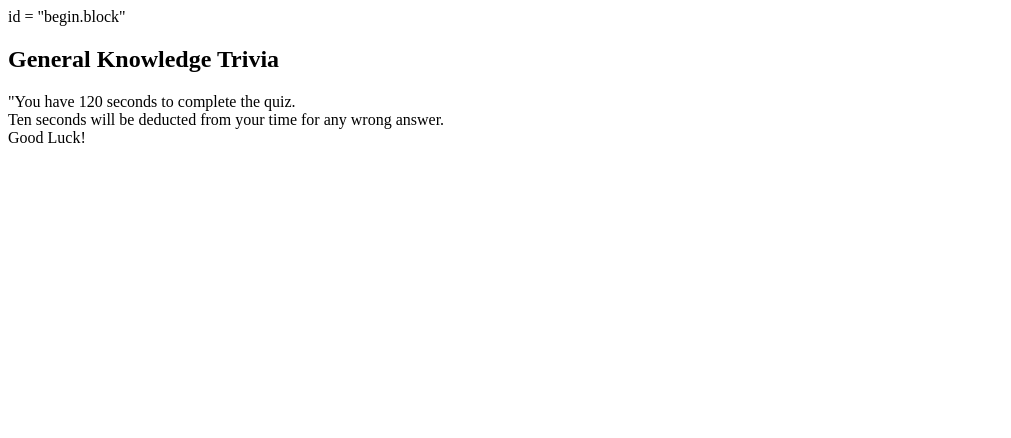
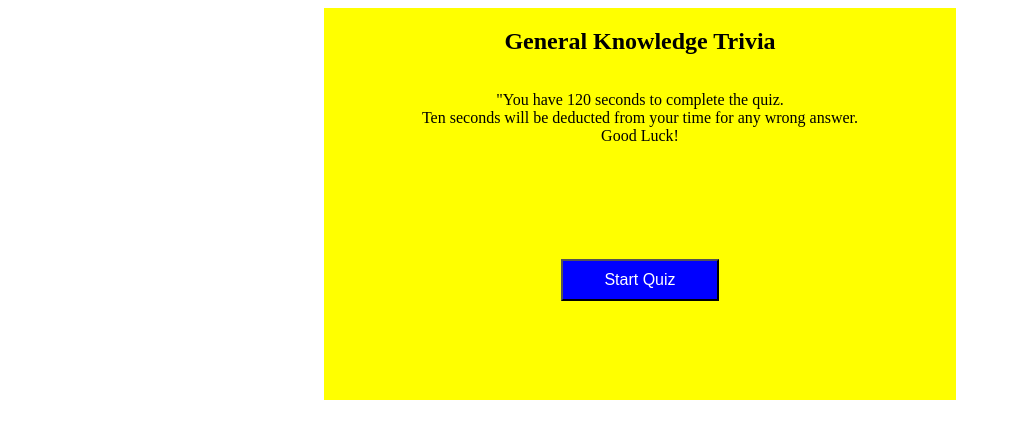
Before and after one commit to sweetbruno70/homework-assignment-week4, a plain HTML site: page index.html in a window 1280 px wide. Shown: the whole page, without its empty margins (0-1011 px from the left). Drawn offline with Linux system fonts and the light colour scheme.

Commit message:
more code

```diff
--- a/assets/style.css
+++ b/assets/style.css
@@ -1,7 +1,23 @@
-.body {
+
+#begin-block {
     display: flex;
     flex-direction: column;
     justify-content: center;
     text-align: center;
-    background-image:"/assets/3.jpg"
+    width: 50%;
+    height: 50%;
+    background-color: yellow;
+    margin:auto;
+    border: 5px black;
 }
+#start-button {
+    background-color:blue;
+    padding: 10px;
+    margin: auto;
+    width: 25%;
+    color:white;
+    justify-content: center;
+    text-align:center;
+    display:inline-block;
+    font-size: 16px;
+}
--- a/index.html
+++ b/index.html
@@ -4,15 +4,16 @@
         <title>General Knowledge Trivia</title>
         <meta charset = "UTF-8"/>
         <meta name="viewport" content="width=device-width, initial-scale=1.0"/>
-        <link rel  = "stylesheet" type "text.css" href = "assets/style.css"/>
+        <link rel  = "stylesheet" href = "assets/style.css"/>
     </head>
 
 <body>
-    <section> id = "begin.block"
-    <header> <h1> General Knowledge Trivia </h1></header>
-    <p> "You have 120 seconds to complete the quiz. <br>
-        Ten seconds will be deducted from your time for any wrong answer. <br>
-        Good Luck!</p>
+    <section id = "begin-block">
+        <h1> General Knowledge Trivia </h1>
+        <p> "You have 120 seconds to complete the quiz. <br>
+              Ten seconds will be deducted from your time for any wrong answer. <br>
+              Good Luck!</p>
+        <button id = "start-button"> Start Quiz </button>
     </section>
 </body>
 
```
